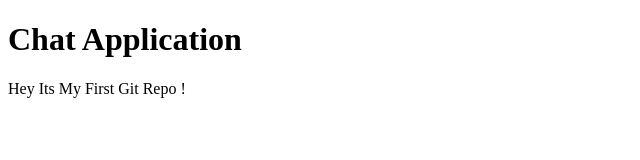
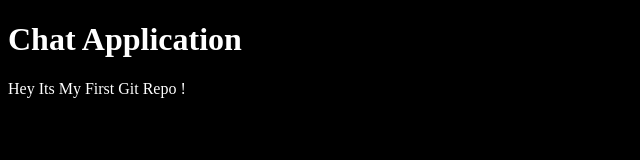
Before and after one commit to SyedIftikharHussain/ChatApplication, a plain HTML site: page index.html in a window 1280 px wide. Shown: the whole page, without its empty margins (0-640 px from the left). Drawn offline with Linux system fonts and the light colour scheme.

Commit message:
Commit stylesheet

```diff
--- a/index.html
+++ b/index.html
@@ -5,6 +5,7 @@
     <meta http-equiv="X-UA-Compatible" content="IE=edge">
     <meta name="viewport" content="width=device-width, initial-scale=1.0">
     <title>Chat Applications</title>
+    <link rel="stylesheet" href="./styles/style.css">
 </head>
 <body>
     <h1>Chat Application</h1>
--- /dev/null
+++ b/styles/style.css
@@ -0,0 +1,5 @@
+body
+{
+background-color: #000;
+color:#fff;
+}
```
